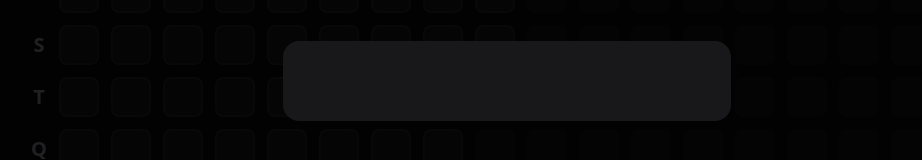
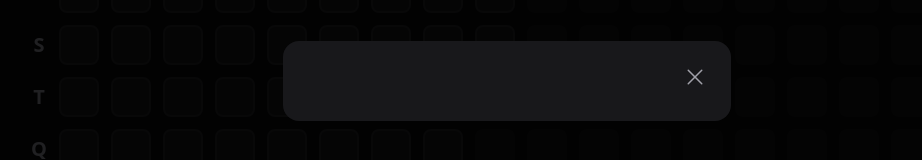
Before and after one commit to Dev-JoaoVictor/Habits-web, a React (Vite) app: page / in a window 1280 px wide. Both pictures are taken after a click on the button "Novo Hábito". Shown: the part 319-479 px from the top of the page, without its empty margins (133-1055 px from the left). Built offline with nearby package versions, Linux system fonts and the light colour scheme.

Commit message:
Criando o botão close do modal

```diff
--- a/src/components/Header.tsx
+++ b/src/components/Header.tsx
@@ -1,4 +1,4 @@
-import { Plus } from "phosphor-react";
+import { Plus, X } from "phosphor-react";
 import logoImage from "../assets/logo.svg";
 
 import * as Dialog from "@radix-ui/react-dialog";
@@ -20,7 +20,9 @@ export function Header() {
         <Dialog.Portal>
           <Dialog.Overlay className="w-screen h-screen bg-black/80 fixed inset-0" />
           <Dialog.Content className="absolute p-10 bg-zinc-900 rounded-2xl w-full max-w-md top-1/2 left-1/2 -translate-x-1/2 -translate-y-1/2">
-
+            <Dialog.Close className="absolute right-6 top-6 text-zinc-400 hover:text-zinc-200">
+              <X size={24} aria-label="Fechar" />
+            </Dialog.Close>
           </Dialog.Content>
         </Dialog.Portal>
       </Dialog.Root>
```
